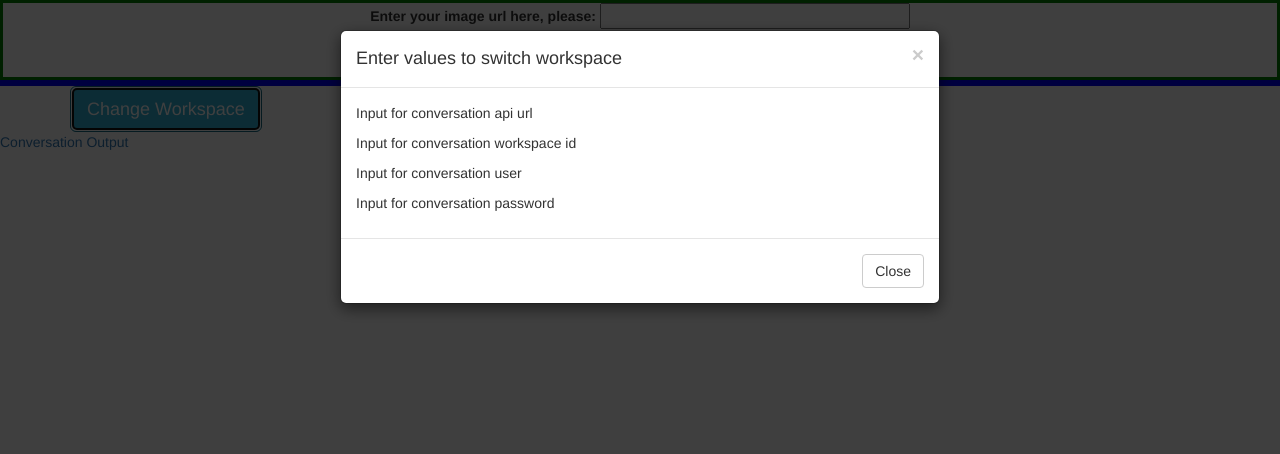
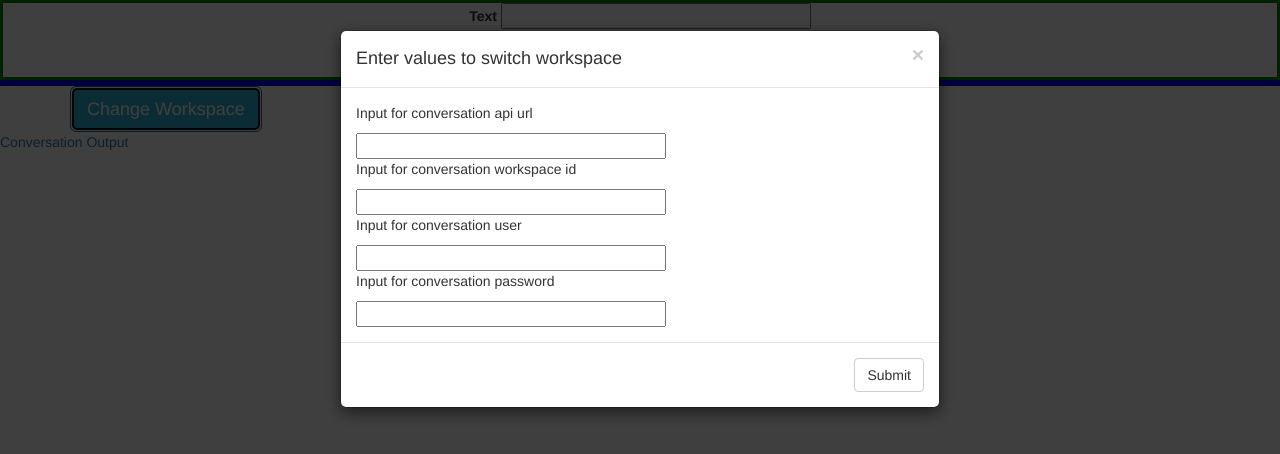
Before and after one commit to buddyprime/WatsonConversationChatbot, a website: page index.html in a window 1280 px wide. Both pictures are taken after a click on the button "Change Workspace". Drawn offline with nearby package versions, Linux system fonts and the light colour scheme; some packages are replaced by stand-ins of ours; a script that the page names is missing.

Commit message:
modal work

```diff
--- a/index.html
+++ b/index.html
@@ -24,7 +24,7 @@ $(function(){
 	<div class="input">
 
 		<form class="inputform" id="myForm">
-            <label for="id_chattext">Enter your image url here, please: </label>
+            <label for="id_chattext">Text</label>
             <input type="text" name="urltext" id="id_urltext" size="35"
             	onkeydown="/*eslint-disable eqeqeq, no-extra-semi, no-undef*/
             		if(event.keyCode == '13')
@@ -59,12 +59,16 @@ $(function(){
     </div>
     <div class="modal-body">
       <p>Input for conversation api url</p>
+      <input type="text" name="new_urltext" id="new_urltext" size="35" required>
       <p>Input for conversation workspace id</p>
+      <input type="text" name="new_ws" id="new_ws" size="35" required>
       <p>Input for conversation user</p>
+      <input type="text" name="new_user" id="new_user" size="35" required>
       <p>Input for conversation password</p>
+      <input type="text" name="new_pwd" id="new_pwd" size="35" required>
     </div>
     <div class="modal-footer">
-      <button type="button" class="btn btn-default" data-dismiss="modal" id="closemodal">Close</button>
+      <button type="button" class="btn btn-default" data-dismiss="modal" id="closemodal" onclick="onSubmitChange();">Submit</button>
     </div>
   </div>
 
@@ -74,8 +78,8 @@ $(function(){
  </div>
 <a href="#" onclick="toggle('conversation_output');">Conversation Output</a>
     <div id="conversation_output">
-        <pre>
-        </pre>
+        <!-- <pre>
+        </pre> -->
     </div>
 
 </body>
--- /dev/null
+++ b/js/handleModal.js
@@ -0,0 +1,4 @@
+function onSubmitChange() {
+
+
+}
```
